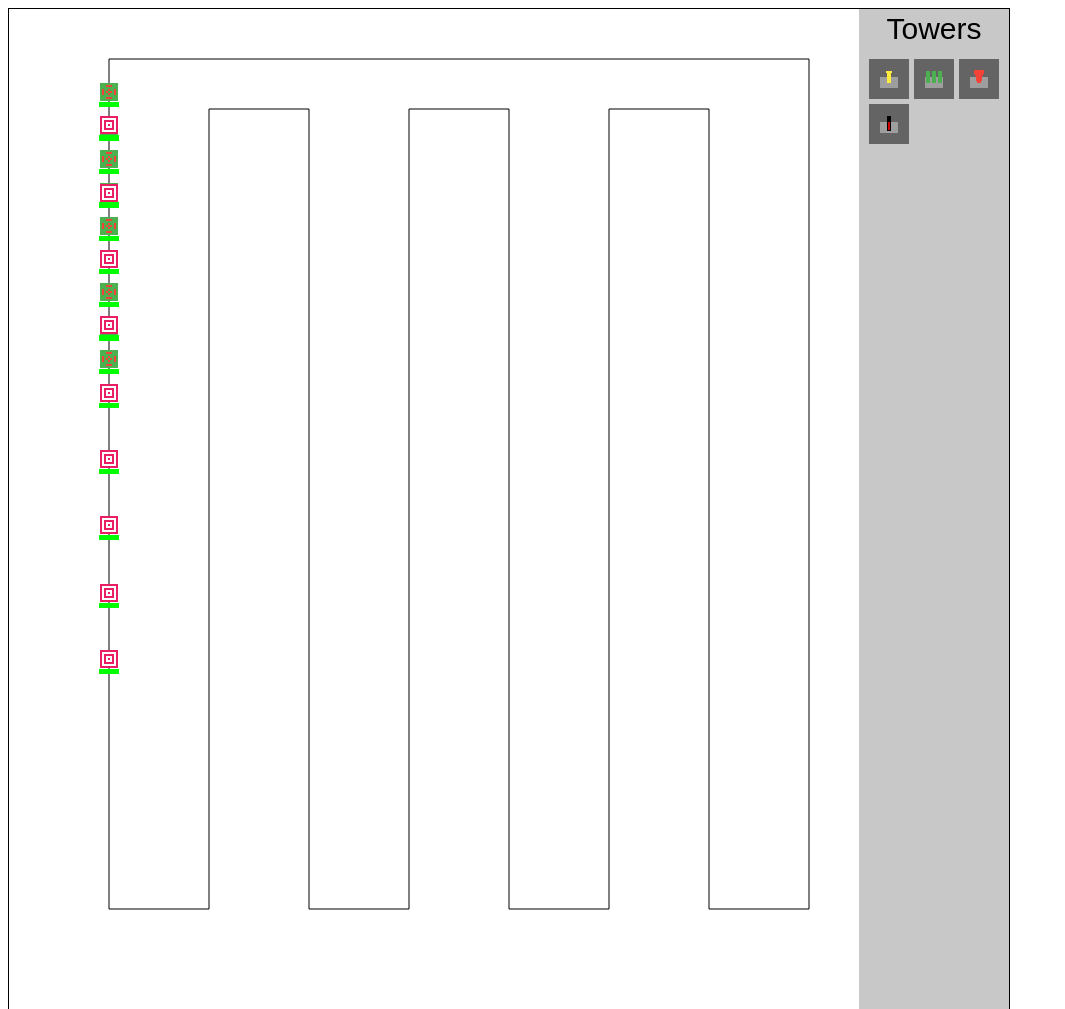
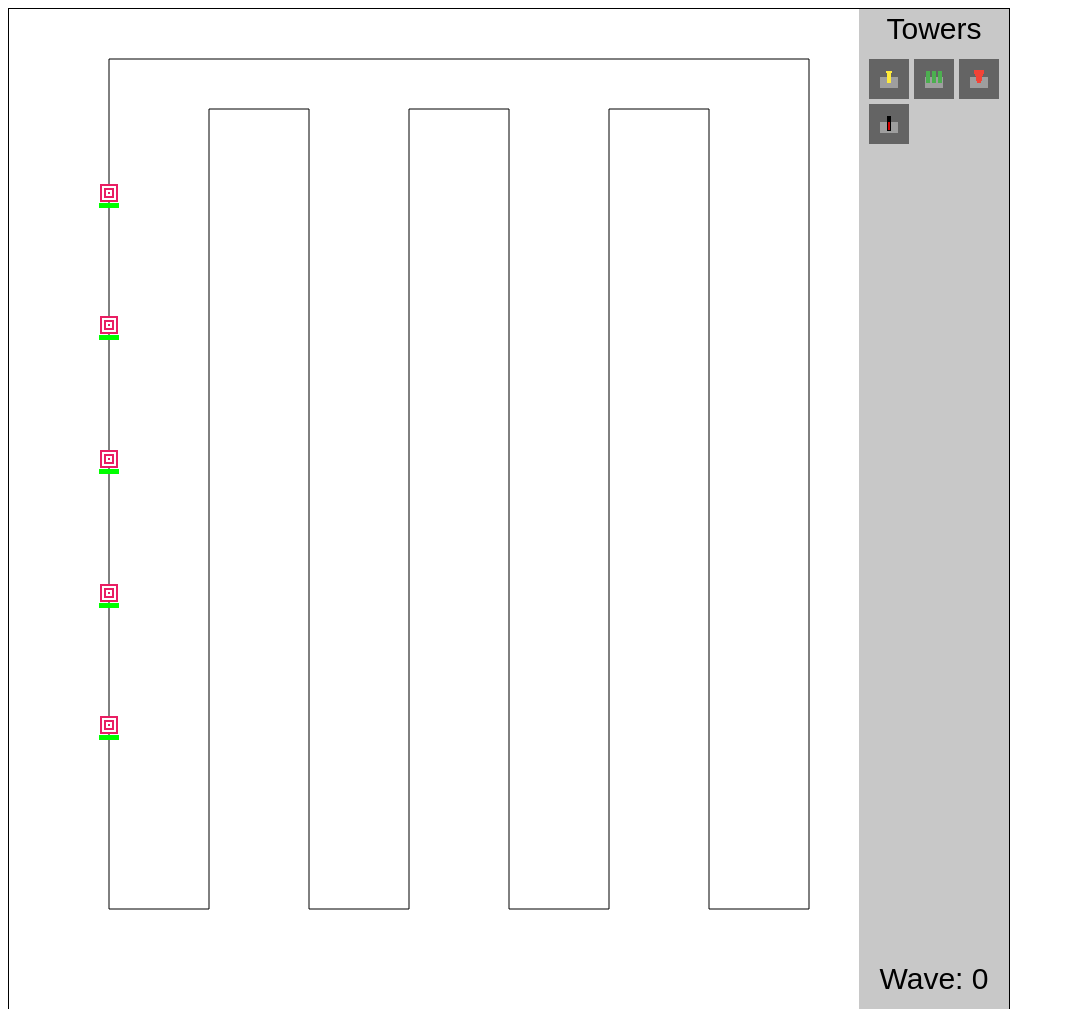
Before and after one commit to piman51277/TowerDefense, a website: page src/index.html in a window 1280 px wide. Shown: the top 1009 px of the page, without its empty margins (0-1065 px from the left). Drawn offline with Linux system fonts and the light colour scheme.

Commit message:
add waves logic

```diff
--- a/src/index.html
+++ b/src/index.html
@@ -1,5 +1,11 @@
+<!DOCTYPE html>
+<html>
+
+<head>
+    <title>TowerDefense</title>
+    <link rel="shortcut icon" type="image/png" src="assets/towers/machinegun.png">
+
     <div hidden>
-
         <img id="tower_basic" src="assets/towers/basic.png">
         <img id="tower_machinegun" src="assets/towers/machinegun.png">
         <img id="tower_shotgun" src="assets/towers/shotgun.png">
@@ -20,7 +26,12 @@
     <script src="enemies.js"></script>
     <script src="towers.js"></script>
 
+    <script src="waves.js"></script>
+
     <script src="index.js"></script>
+</head>
+
+<body>
     <link rel="stylesheet" href="index.css">
 
 
@@ -28,3 +39,6 @@
     <canvas id="main">
 
     </canvas>
+</body>
+
+</html>
--- a/src/index.js
+++ b/src/index.js
@@ -42,6 +42,9 @@ function processTick() {
     }
 }
 
+//buttons
+let towerButtons = {}
+
 //dynamic componets of display
 function refreshDisplay() {
     //set background
@@ -65,11 +68,6 @@ function refreshDisplay() {
         enemies[enemy].display()
     }
 
-}
-
-//non-dynamic componets
-function display() {
-
     //draw sidebar
     canva.fill(200, 200, 200)
     canva.rect(850, 0, 150, 1000)
@@ -78,13 +76,10 @@ function display() {
     canva.textAlign('center')
     canva.text("Towers", 925, 30)
 
+    //wave indicator
+    canva.text(`Wave: ${currentWave}`, 925, 980)
+
     //buttons
-    const towerButtons = {
-        basic: new button(860, 50, 40, 40),
-        machinegun: new button(905, 50, 40, 40),
-        shotgun: new button(950, 50, 40, 40),
-        sniper: new button(860, 95, 40, 40),
-    }
     canva.fill(100, 100, 100)
     for (let name in towerButtons) {
         const towerButton = towerButtons[name];
@@ -96,12 +91,67 @@ function display() {
     }
 }
 
+//non-dynamic componets
+function display() {
+    for (let name in towerButtons) {
+
+        const towerButton = towerButtons[name];
+        towerButton.onClick = () => {
+            selectedTower = name;
+        }
+    }
+}
+
+//waves
+let currentWave = 0;
+
+async function sendWaves() {
+    //check if wave even exists
+    if (waves[currentWave] == undefined) return;
+    //send wave
+    for (subwave in waves[currentWave]) {
+        const entry = waves[currentWave][subwave]
+        for (let count = 0; count < entry[1]; count++) {
+            enemies.push(new entry[0])
+
+            //wait for delay
+            await new Promise((resolve) => {
+                setTimeout(() => {
+                    resolve();
+                }, 100 * entry[2])
+            })
+        }
+    }
+}
+
+async function manageWaves() {
+    for (i in waves) {
+        currentWave = i;
+        await sendWaves()
+        await new Promise((resolve) => {
+            setTimeout(() => {
+                resolve();
+            }, 1000)
+        })
+    }
+}
+
+
 $(document).ready(() => {
     canvasObj = document.getElementById("main")
     canva = new canvas(canvasObj)
 
     canvasObj.width = 1000;
     canvasObj.height = 1000;
+
+    //set button objects
+    towerButtons = {
+        basic: new button(860, 50, 40, 40),
+        machinegun: new button(905, 50, 40, 40),
+        shotgun: new button(950, 50, 40, 40),
+        sniper: new button(860, 95, 40, 40),
+    }
+
 
     display();
 
@@ -110,10 +160,7 @@ $(document).ready(() => {
         refreshDisplay();
     }, 15)
 
-    setInterval(() => {
-        enemies.push(new enemyTypes.basic)
-        enemies.push(new enemyTypes.tank)
-    }, 500)
+    manageWaves();
 
     canva.mouseClicked(() => {
         if (canva.mouseX < 850) {
--- /dev/null
+++ b/src/waves.js
@@ -0,0 +1,29 @@
+const waves = [
+    [
+        [enemyTypes.basic, 5, 10]
+    ],
+    [
+        [enemyTypes.basic, 10, 7]
+    ],
+    [
+        [enemyTypes.basic, 15, 5]
+    ],
+    [
+        [enemyTypes.tank, 5, 10]
+    ],
+    [
+        [enemyTypes.tank, 10, 6]
+    ],
+    [
+        [enemyTypes.basic, 25, 2]
+    ],
+    [
+        [enemyTypes.basic, 50, 1]
+    ],
+    [
+        [enemyTypes.tank, 10, 3]
+        [enemyTypes.basic, 50, 1]
+    ],
+
+
+]
```
Lines whose indentation alone changed are shown as unchanged.
